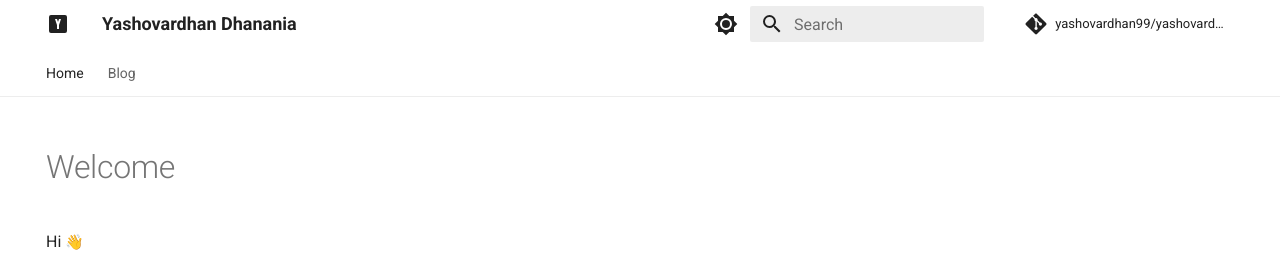
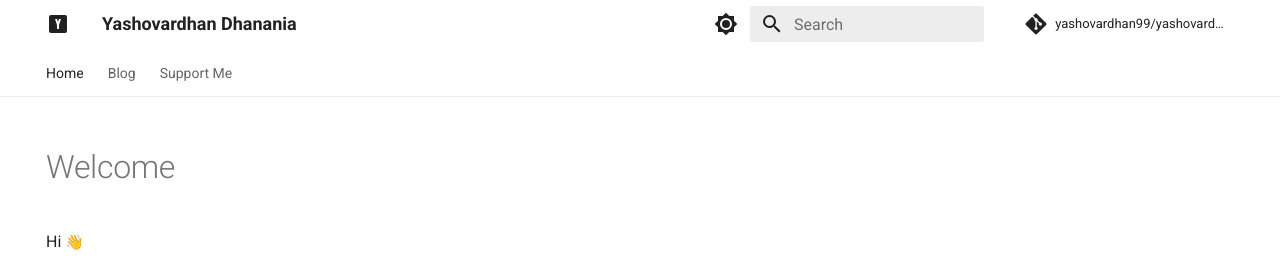
Before and after one commit to yashovardhan99/yashovardhan99.github.io, an MkDocs documentation site: the page built from docs/index.md, in a window 1280 px wide and 943 px high. Shown: the top 258 px of the window. Built offline with MkDocs 1.6.1 and Material for MkDocs 9.7.7, drawn with Linux system fonts in a browser that asks for light colours; emoji names are drawn with the system emoji font; comment, search, counter and statistics services are not loaded.

Commit message:
Add link to GitHub Sponsors

```diff
--- a/mkdocs.yml
+++ b/mkdocs.yml
@@ -42,6 +42,7 @@ nav:
   - Home: index.md
   - Blog:
       - blog/index.md
+  - Support Me: "https://github.com/sponsors/yashovardhan99/"
   # - NiveshPy: "https://yashovardhan99.github.io/niveshpy"
 
 plugins:
```
